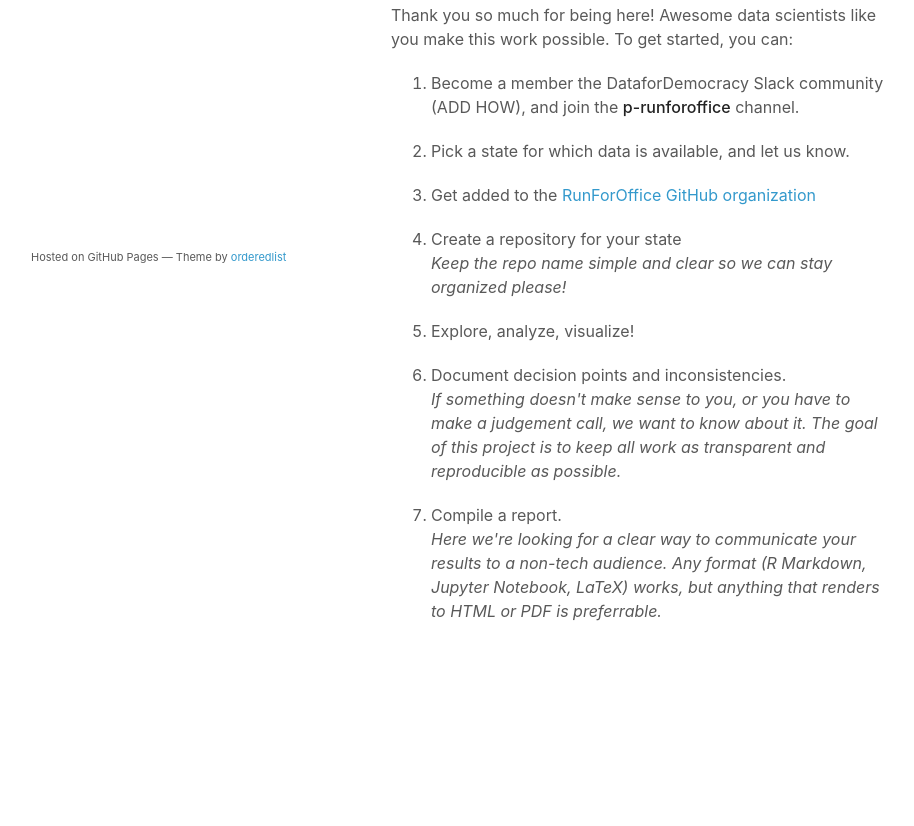
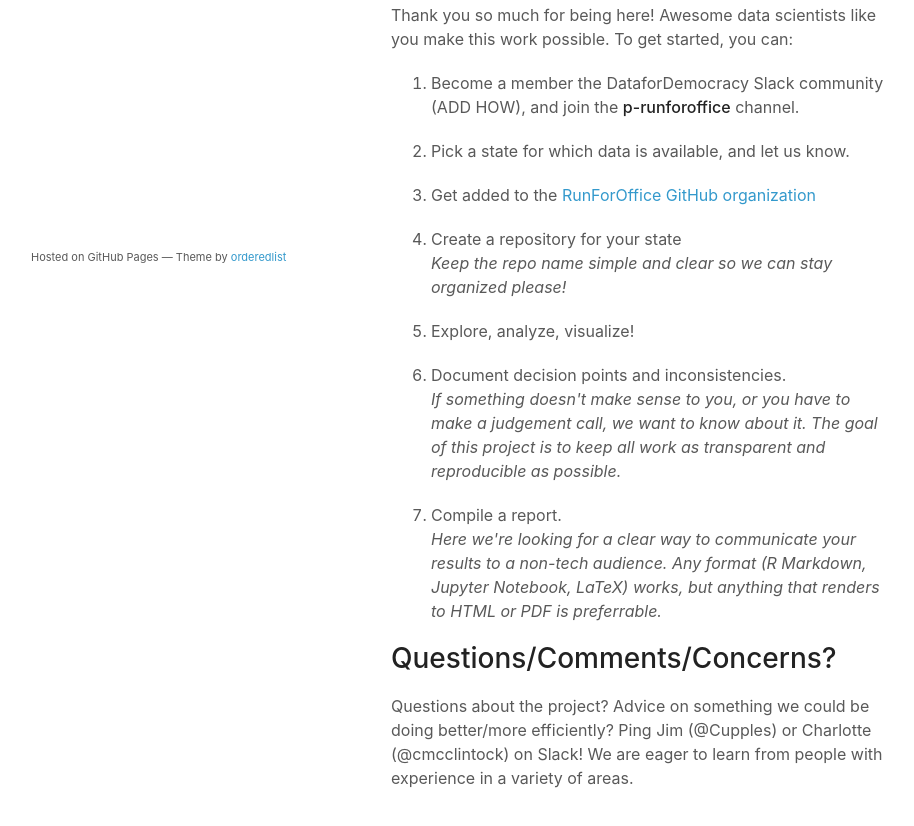
Before and after one commit to RunForOffice/runforoffice.github.io, a plain HTML site: page index.html in a window 1280 px wide. Shown: the part 463-1289 px from the top of the page, without its empty margins (179-1093 px from the left). Before the commit the page ends 1156 px from the top, so only its background shows below. Drawn offline with Linux system fonts and the light colour scheme.

Commit message:
Language updates

```diff
--- a/index.html
+++ b/index.html
@@ -35,7 +35,8 @@
           <li><p>Document decision points and inconsistencies.<br><i>If something doesn't make sense to you, or you have to make a judgement call, we want to know about it. The goal of this project is to keep all work as transparent and reproducible as possible.</i></p></li>
           <li><p>Compile a report. <br><i>Here we're looking for a clear way to communicate your results to a non-tech audience. Any format (R Markdown, Jupyter Notebook, LaTeX) works, but anything that renders to HTML or PDF is preferrable.</i></p></li>
       </ol>
-
+      <h1>Questions/Comments/Concerns?</h1>
+        <p>Questions about the project? Advice on something we could be doing better/more efficiently? Ping Jim (@Cupples) or Charlotte (@cmcclintock) on Slack! We are eager to learn from people with experience in a variety of areas.</p>
      </section>
       <footer>
         <p><small>Hosted on GitHub Pages &mdash; Theme by <a href="https://github.com/orderedlist">orderedlist</a></small></p>
```
